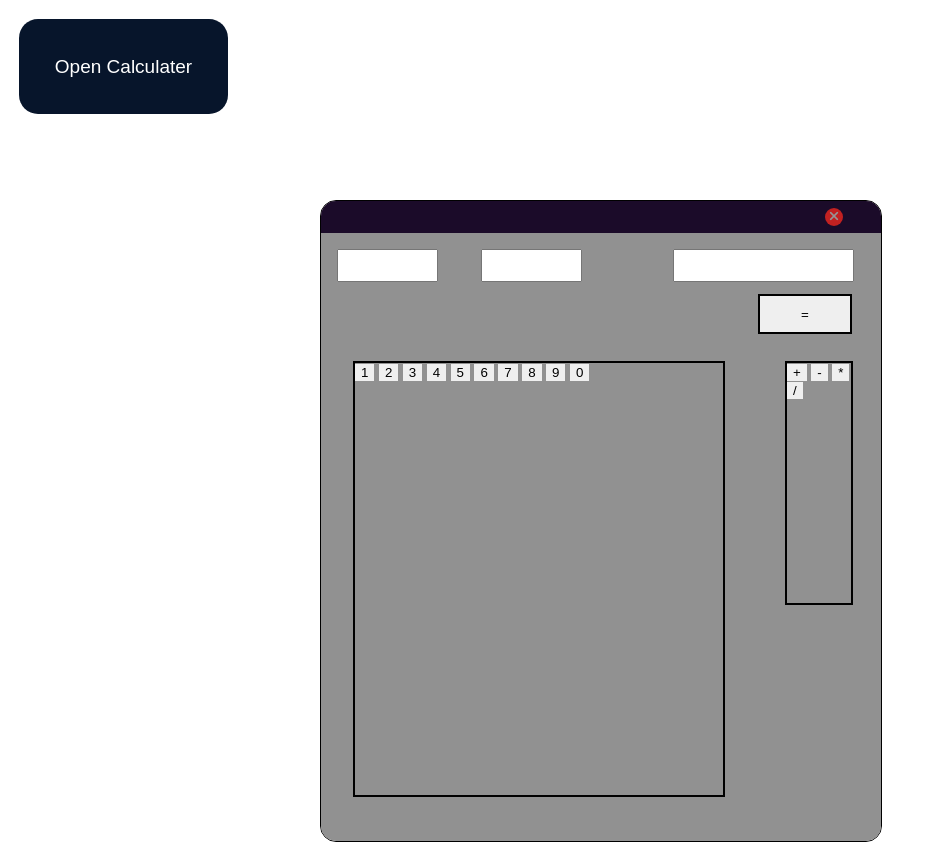
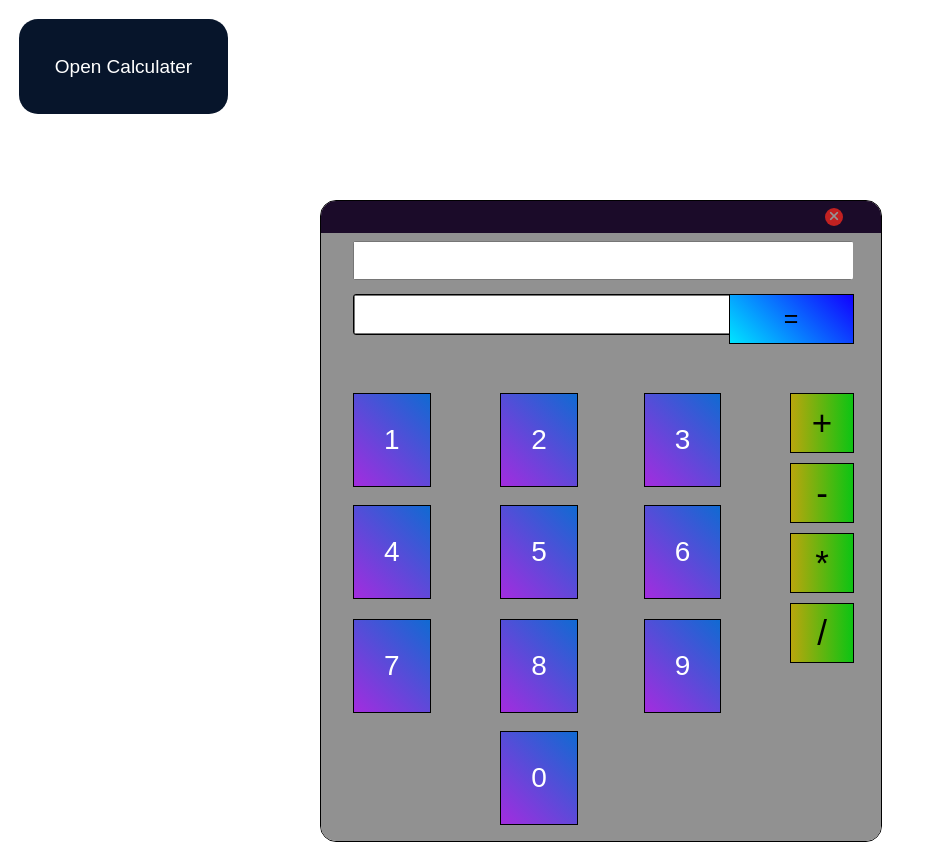
Before and after one commit to Duck-kings/CALCULATER, a plain HTML site: page index.html in a window 1280 px wide. Shown: the whole page, without its empty margins (0-926 px from the left). Drawn offline with nearby package versions, Linux system fonts and the light colour scheme.

Commit message:
Add files via upload

```diff
--- a/index.html
+++ b/index.html
@@ -18,29 +18,26 @@
             <form action="script.js" class="form1">
                 <input type="text">
             </form>
-            <form action="script.js" class="form2">
-                <input type="text">
-            </form>
             <form action="script.js" class="form3">
                 <input type="text">
             </form>
             <div class="number">
-                <button>1</button>
-                <button>2</button>
-                <button>3</button>
-                <button>4</button>
-                <button>5</button>
-                <button>6</button>
-                <button>7</button>
-                <button>8</button>
-                <button>9</button>
-                <button>0</button>
+                <button class="btnnum nm1">1</button>
+                <button class="btnnum nm2">2</button>
+                <button class="btnnum nm3">3</button>
+                <button class="btnnum nm4">4</button>
+                <button class="btnnum nm5">5</button>
+                <button class="btnnum nm6">6</button>
+                <button class="btnnum nm7">7</button>
+                <button class="btnnum nm8">8</button>
+                <button class="btnnum nm9">9</button>
+                <button class="btnnum nm0">0</button>
             </div>
             <div class="action">
-                <button>+</button>
-                <button>-</button>
-                <button>*</button>
-                <button>/</button>
+                <button class="act bta1">+</button>
+                <button class="act bta2">-</button>
+                <button class="act bta3">*</button>
+                <button class="act bta4">/</button>
             </div>
             <button class="eql">=</button>
         </div>
--- a/style.css
+++ b/style.css
@@ -62,54 +62,128 @@ body{
     height: 38em;
     background: #919191;
 }
+form{
+    overflow: hidden;
+    border-radius: 3px;
+
+}
 .form1{
     position: absolute;
-    left: 1em;
-    top: 3em;
+    left: 1.98em;
+    top: 5.8em;
+    border: 1px solid;
 }
-.form2{
-    position: absolute;
-    left: 10em;
-    top: 3em;
+.form1 input{
+    width: 98%;
+    font-size: 29px;
+    text-align: right;
+
 }
 .form3{
     position: absolute;
-    left: 22em;
-    top: 3em;
+    left: 1.98em;
+    top: 2.5em;
+    width: 89.4%;
 }
-input{
-    width: 7em;
-    height: 2em;
+.form3 input{
+    width: 98.5%;
+    font-size: 29px;
     text-align: right;
 }
-.form3 input{
-    width: 13em;
-}
 .number{
-    border: 2px solid #000;
     position: absolute;
     left: 2em;
-    top: 10em;
+    top: 12em;
     width: 23em;
     height: 27em;
+    overflow: hidden;
 }
 .action{
-    border: 2px solid #000;
     position: absolute;
     left: 29em;
-    top: 10em;
+    top: 11.7em;
     width: 4em;
     height: 15em;
 }
 .eql{
-    border: 2px solid #000;
+    border: 1px solid #000;
+    font-size: 25px;
     position: absolute;
-    left: 32.8em;
-    top: 7em;
-    height: 3em;
-    width: 7em;
+    left: 16.3em;
+    top: 3.7em;
+    height: 2em;
+    width: 5em;
+    background: linear-gradient(45deg, #00e5ff, #1200ff);
+}
+.eql:hover{
+    background: linear-gradient(45deg, #fc007a, #00e1fd);
 }
 button{
     outline: none;
     border: none;
 }
+.btnnum{
+    padding: 30px;
+    font-size: 28px;
+    position: absolute;
+    border: 0.5px solid #000;
+    background:linear-gradient(45deg, #a32cdf, #106ad2);
+    transition: 0.5s;
+    color: #fff;
+}
+.btnnum:hover{
+    background: linear-gradient(45deg, #ff0a6c, #2d27ff);
+}
+.nm0{
+    bottom: 0;
+    left: 40%;
+}
+.nm9{
+    bottom: 26%;
+    left: 79%;
+}
+.nm8{
+    bottom: 26%;
+    left: 40%;
+}
+.nm7{
+    bottom: 26%;
+    left: 0;
+}
+.nm6{
+    left: 79%;
+    top: 26%;
+}
+.nm5{
+    left: 40%;
+    top: 26%;
+}
+.nm4{
+    left: 0;
+    top: 26%;
+}
+.nm3{
+    left: 79%;
+    top: 0;
+}
+.nm2{
+    left: 40%;
+    top: 0;
+}
+.nm1{
+    left: 0;
+    top: 0;
+}
+.act{
+     font-size: 35px;
+     height: 25%;
+     width: 100%;
+     background: linear-gradient(90deg, #baa60d, #0cc413);
+     border: 1px solid #000;
+     margin: 5px;
+     color: #000;
+     transition: 0.5s;
+}
+.act:hover{
+    background: linear-gradient(90deg, #ffe53b, #ff2525);
+}
```
